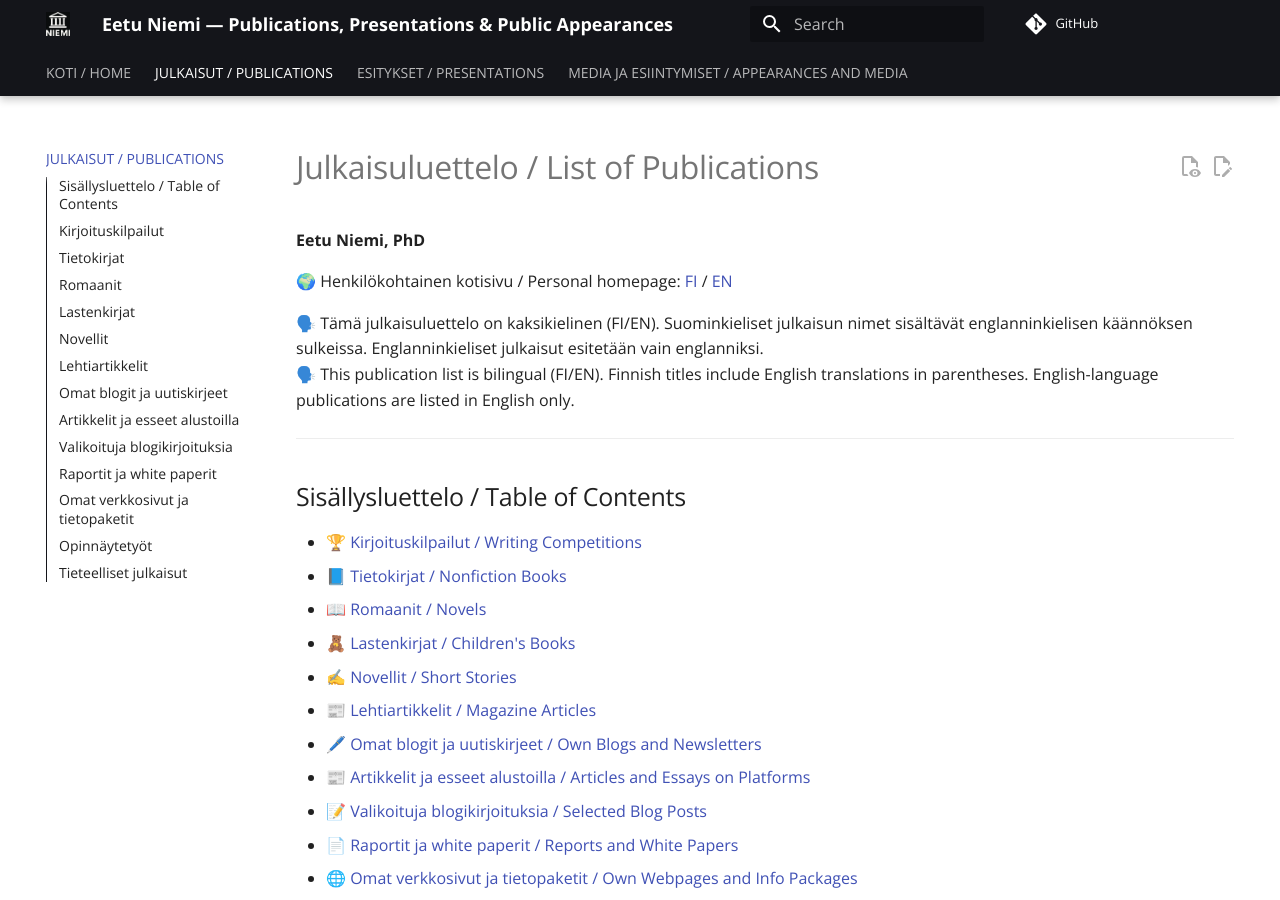
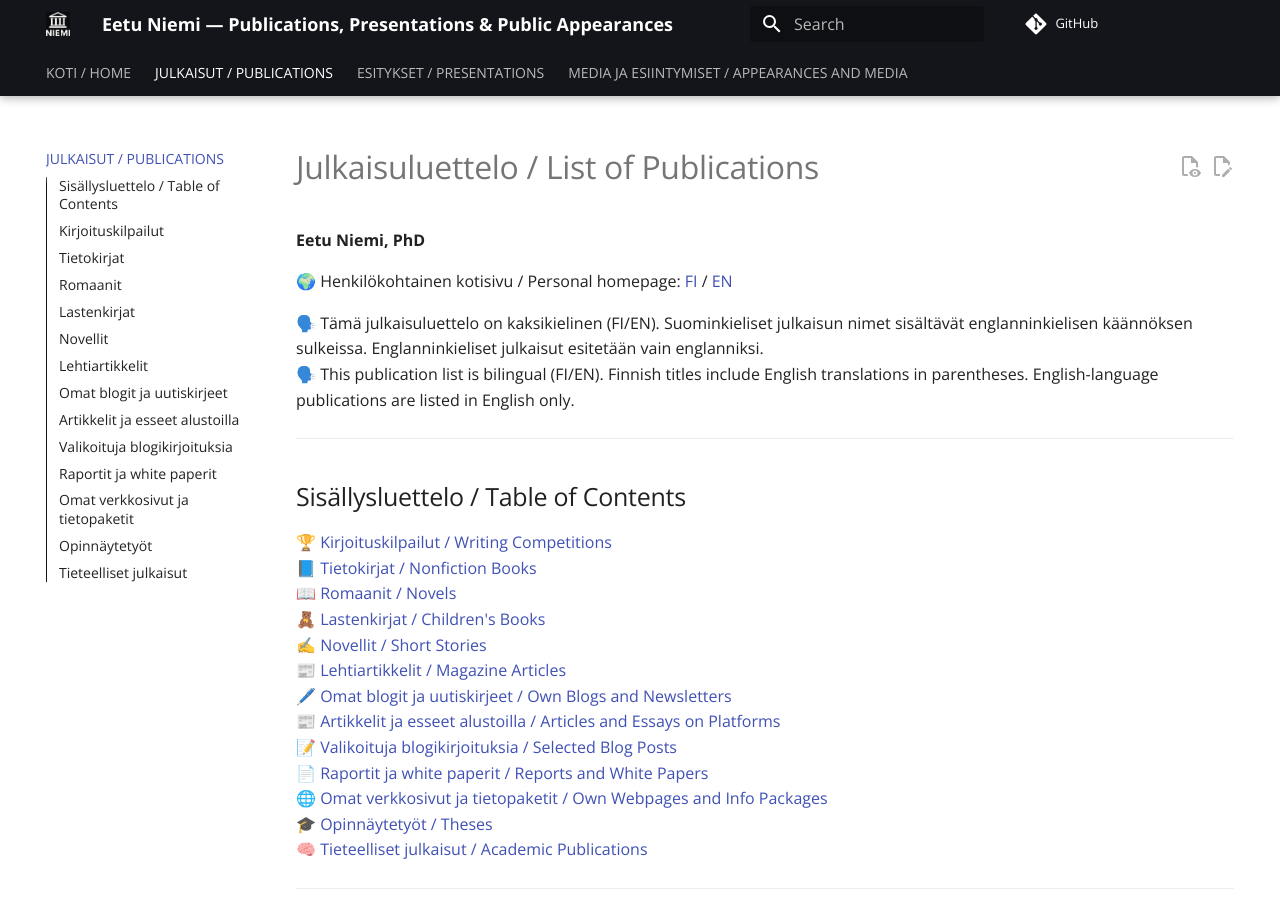
Before and after one commit to eetuniemiphd/eetuniemi, an MkDocs documentation site: the page built from docs/publications-eetu-niemi.md, in a window 1280 px wide and 900 px high. Built offline with MkDocs 1.6.1 and Material for MkDocs 9.7.7, drawn with Linux system fonts in a browser that asks for light colours; comment, search, counter and statistics services are not loaded.

```diff
--- a/docs/publications-eetu-niemi.md
+++ b/docs/publications-eetu-niemi.md
@@ -10,19 +10,19 @@
 
 ## Sisällysluettelo / Table of Contents
 
-- 🏆 [Kirjoituskilpailut / Writing Competitions](#kirjoituskilpailut)
-- 📘 [Tietokirjat / Nonfiction Books](#tietokirjat)
-- 📖 [Romaanit / Novels](#romaanit)
-- 🧸 [Lastenkirjat / Children's Books](#lastenkirjat)
-- ✍️ [Novellit / Short Stories](#novellit)
-- 📰 [Lehtiartikkelit / Magazine Articles](#lehtiartikkelit)
-- 🖊️ [Omat blogit ja uutiskirjeet / Own Blogs and Newsletters](#omat-blogit-ja-uutiskirjeet)
-- 📰 [Artikkelit ja esseet alustoilla / Articles and Essays on Platforms](#artikkelit-ja-esseet-alustoilla)
-- 📝 [Valikoituja blogikirjoituksia / Selected Blog Posts](#valikoituja-blogikirjoituksia)
-- 📄 [Raportit ja white paperit / Reports and White Papers](#raportit-ja-white-paperit)
-- 🌐 [Omat verkkosivut ja tietopaketit / Own Webpages and Info Packages](#omat-verkkosivut-ja-tietopaketit)
-- 🎓 [Opinnäytetyöt / Theses](#opinnäytetyöt)
-- 🧠 [Tieteelliset julkaisut / Academic Publications](#tieteelliset-julkaisut)
+🏆 [Kirjoituskilpailut / Writing Competitions](#kirjoituskilpailut)
+📘 [Tietokirjat / Nonfiction Books](#tietokirjat)
+📖 [Romaanit / Novels](#romaanit)
+🧸 [Lastenkirjat / Children's Books](#lastenkirjat)
+✍️ [Novellit / Short Stories](#novellit)
+📰 [Lehtiartikkelit / Magazine Articles](#lehtiartikkelit)
+🖊️ [Omat blogit ja uutiskirjeet / Own Blogs and Newsletters](#omat-blogit-ja-uutiskirjeet)
+📰 [Artikkelit ja esseet alustoilla / Articles and Essays on Platforms](#artikkelit-ja-esseet-alustoilla)
+📝 [Valikoituja blogikirjoituksia / Selected Blog Posts](#valikoituja-blogikirjoituksia)
+📄 [Raportit ja white paperit / Reports and White Papers](#raportit-ja-white-paperit)
+🌐 [Omat verkkosivut ja tietopaketit / Own Webpages and Info Packages](#omat-verkkosivut-ja-tietopaketit)
+🎓 [Opinnäytetyöt / Theses](#opinnäytetyöt)
+🧠 [Tieteelliset julkaisut / Academic Publications](#tieteelliset-julkaisut)
 
 ---
 
```
